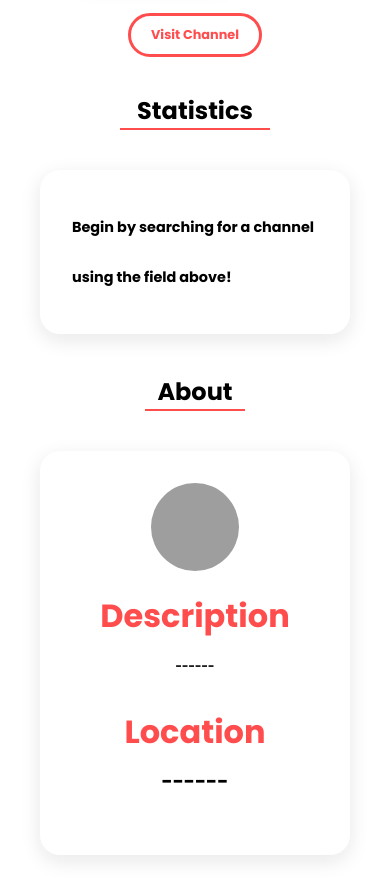
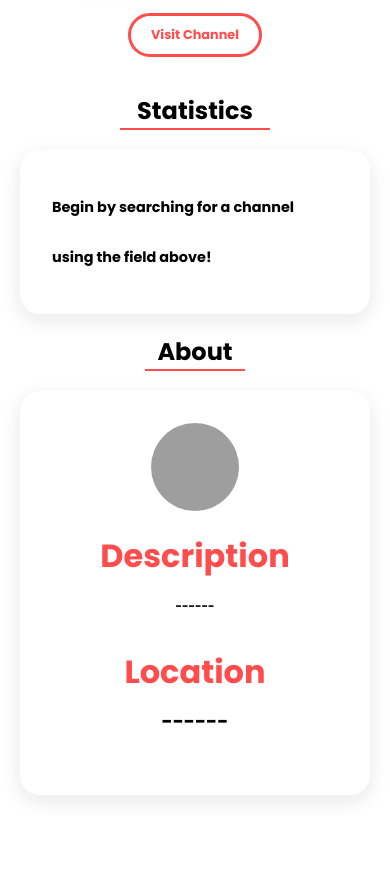
Before and after one commit to DarrenBaldwin07/YoutubeAnalytics, a Django app: page /product/ in a window 390 px wide. Shown: the part 191-1086 px from the top of the page. After the commit the page ends 992 px from the top, so only its background shows below. Run offline with Django 3.2, Linux system fonts and the light colour scheme; grey boxes are pictures that could not be loaded.

Commit message:
Topend Commit

```diff
--- a/YoutubeApp/DataApp/views.py
+++ b/YoutubeApp/DataApp/views.py
@@ -7,7 +7,7 @@ from .models import *
 
 # Create your views here.
 # API key: AIzaSyC7R7jYq97okNNfWGfbhWWmK8fXZ1D-eig
-# Testing id: UCqZQlzSHbVJrwrn5XvzrzcA
+# Testing id: UCBR8-60-B28hp2BmDPdntcQ
 
 def home(request):
     return render(request, 'DataApp/home.html')
--- a/YoutubeApp/static/CSS/product.css
+++ b/YoutubeApp/static/CSS/product.css
@@ -42,12 +42,12 @@ h1 {
   border-radius: 20px;
   background-color: white;
   box-shadow: 0 4px 8px 0 rgba(255, 255, 255, 0.2), 0 6px 20px 0 rgba(0, 0, 0, 0.1);
-  width: calc(100% - 80px);
+  width: calc(100% - 40px);
   display: flex;
   line-height: 50px;
   justify-content: center;
   flex-direction: column;
-  margin:  40px;
+  margin:  20px;
   padding: 2em;
 }
 
@@ -55,15 +55,16 @@ h1 {
   border-radius: 20px;
   background-color: white;
   box-shadow: 0 4px 8px 0 rgba(255, 255, 255, 0.2), 0 6px 20px 0 rgba(0, 0, 0, 0.1);
-  width: calc(100% - 80px);
+  width: calc(100% - 40px);
   display: flex;
   line-height: 50px;
   justify-content: center;
   align-items: center;
   text-align: center;
   flex-direction: column;
-  margin:  40px;
+  margin:  20px;
   padding: 2em;
+
 }
 
 .about-view h2 {
```
Also changed, not shown: YoutubeApp/DataApp/templates/DataApp/home.html (+13 -1 lines), YoutubeApp/static/CSS/home.css (+14 -2 lines), YoutubeApp/db.sqlite3.
